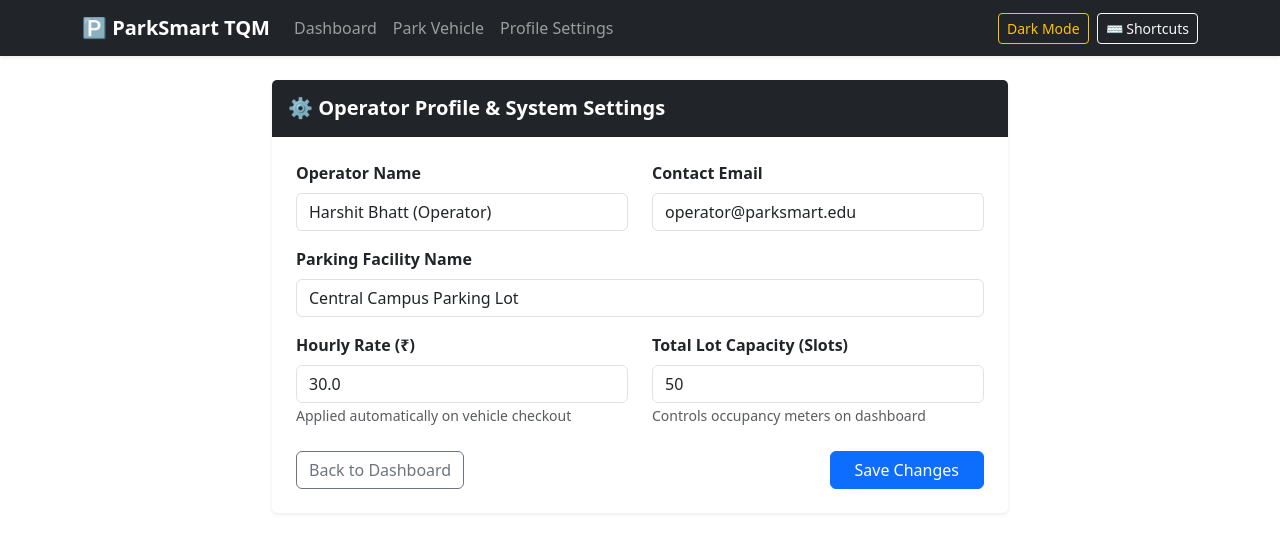
After one commit to HarshitBhatt691/Parking_Management_System_tqm, a Django app: page /profile/ in a window 1280 px wide. The commit adds this page. Shown: the top 553 px of the page. Run offline with Django 3.2, Linux system fonts and the light colour scheme; data comes from the database, SQL or seed files in the repository.

Commit message:
Implement User Profile Settings view, form, and template for Q08

```diff
--- a/core_parking_system_app1/forms.py
+++ b/core_parking_system_app1/forms.py
@@ -1,12 +1,23 @@
 from django import forms
-from .models import Vehicle
+from .models import Vehicle, ProfileSettings
 
 class VehicleForm(forms.ModelForm):
     class Meta:
         model = Vehicle
-        # We only ask for the plate and type; the entry_time and status are automatic!
         fields = ['license_plate', 'vehicle_type']
         widgets = {
-            'license_plate': forms.TextInput(attrs={'class': 'form-control', 'placeholder': 'e.g. ABC-1234'}),
-            'vehicle_type': forms.TextInput(attrs={'class': 'form-control', 'placeholder': 'e.g. Sedan, SUV, Motorcycle'}),
+            'license_plate': forms.TextInput(attrs={'class': 'form-control', 'placeholder': 'e.g. DL-01-AB-1234'}),
+            'vehicle_type': forms.TextInput(attrs={'class': 'form-control', 'placeholder': 'e.g. Sedan, SUV, Bike'}),
         }
+
+class ProfileSettingsForm(forms.ModelForm):
+    class Meta:
+        model = ProfileSettings
+        fields = ['operator_name', 'facility_name', 'hourly_rate', 'total_capacity', 'contact_email']
+        widgets = {
+            'operator_name': forms.TextInput(attrs={'class': 'form-control'}),
+            'facility_name': forms.TextInput(attrs={'class': 'form-control'}),
+            'hourly_rate': forms.NumberInput(attrs={'class': 'form-control'}),
+            'total_capacity': forms.NumberInput(attrs={'class': 'form-control'}),
+            'contact_email': forms.EmailInput(attrs={'class': 'form-control'}),
+        }
--- a/core_parking_system_app1/urls.py
+++ b/core_parking_system_app1/urls.py
@@ -4,4 +4,5 @@ urlpatterns = [
     path('',views.dashboard, name='dashboard'),
     path('add/', views.add_vehicle, name='add_vehicle'),
     path('exit/<int:vehicle_id>/', views.exit_vehicle, name='exit_vehicle'),
+    path('profile/', views.profile_settings, name='profile_settings'),
 ]
--- a/core_parking_system_app1/views.py
+++ b/core_parking_system_app1/views.py
@@ -1,18 +1,21 @@
 from django.shortcuts import render, redirect, get_object_or_404
 from django.contrib import messages
 from django.db.models import Sum
-from .models import Vehicle
-from .forms import VehicleForm
+from .models import Vehicle, ProfileSettings
+from .forms import VehicleForm, ProfileSettingsForm
 
 def dashboard(request):
-    total_capacity = 50  # Default maximum lot capacity
+    settings, _ = ProfileSettings.objects.get_or_create(id=1)
+    total_capacity = settings.total_capacity
     active_vehicles = Vehicle.objects.filter(status='Parked').order_by('-entry_time')
     occupied_count = active_vehicles.count()
     available_spots = max(0, total_capacity - occupied_count)
     occupancy_pct = int((occupied_count / total_capacity) * 100) if total_capacity else 0
     total_revenue = Vehicle.objects.filter(status='Exited').aggregate(Sum('fee'))['fee__sum'] or 0.00
+
     context = {
         'vehicles': active_vehicles,
+        'settings': settings,
         'total_capacity': total_capacity,
         'occupied_count': occupied_count,
         'available_spots': available_spots,
@@ -25,16 +28,29 @@ def add_vehicle(request):
     if request.method == 'POST':
         form = VehicleForm(request.POST)
         if form.is_valid():
-            form.save()
+            vehicle = form.save()
+            messages.success(request, f"Vehicle {vehicle.license_plate} checked in successfully!")
             return redirect('dashboard')
     else:
         form = VehicleForm()
-    return render(request, 'adding_vehicles.html', {'form': form})
-
+    return render(request, 'add_vehicle.html', {'form': form})
 
 def exit_vehicle(request, vehicle_id):
     vehicle = get_object_or_404(Vehicle, id=vehicle_id, status='Parked')
-    fee = vehicle.calculate_fee()
+    settings, _ = ProfileSettings.objects.get_or_create(id=1)
+    fee = vehicle.calculate_fee(rate_per_hour=float(settings.hourly_rate))
     vehicle.save()
     messages.success(request, f"Vehicle {vehicle.license_plate} checked out! Total Fee: ₹{fee:.2f}")
     return redirect('dashboard')
+
+def profile_settings(request):
+    settings, _ = ProfileSettings.objects.get_or_create(id=1)
+    if request.method == 'POST':
+        form = ProfileSettingsForm(request.POST, instance=settings)
+        if form.is_valid():
+            form.save()
+            messages.success(request, "Operator and facility profile updated successfully!")
+            return redirect('profile_settings')
+    else:
+        form = ProfileSettingsForm(instance=settings)
+    return render(request, 'profile_settings.html', {'form': form, 'settings': settings})
--- a/templates/base.html
+++ b/templates/base.html
@@ -39,6 +39,9 @@
                     </li>
                     <li class="nav-item">
                         <a class="nav-link" href="{% url 'add_vehicle' %}">Park Vehicle</a>
+                    </li>
+                    <li class="nav-item">
+                        <a class="nav-link" href="{% url 'profile_settings' %}">Profile Settings</a>
                     </li>
                 </ul>
                 <div class="d-flex align-items-center gap-2">
--- /dev/null
+++ b/templates/profile_settings.html
@@ -0,0 +1,62 @@
+{% extends 'base.html' %}
+
+{% block content %}
+<!-- Alert Messages -->
+{% if messages %}
+    {% for message in messages %}
+        <div class="alert alert-success alert-dismissible fade show shadow-sm" role="alert">
+            {{ message }}
+            <button type="button" class="btn-close" data-bs-dismiss="alert" aria-label="Close"></button>
+        </div>
+    {% endfor %}
+{% endif %}
+
+<div class="row justify-content-center">
+    <div class="col-md-8">
+        <div class="card shadow-sm border-0">
+            <div class="card-header bg-dark text-white py-3">
+                <h5 class="mb-0 fw-bold">⚙️ Operator Profile & System Settings</h5>
+            </div>
+            <div class="card-body p-4">
+                <form method="post">
+                    {% csrf_token %}
+
+                    <div class="row mb-3">
+                        <div class="col-md-6">
+                            <label class="form-label fw-bold">Operator Name</label>
+                            {{ form.operator_name }}
+                        </div>
+                        <div class="col-md-6">
+                            <label class="form-label fw-bold">Contact Email</label>
+                            {{ form.contact_email }}
+                        </div>
+                    </div>
+
+                    <div class="mb-3">
+                        <label class="form-label fw-bold">Parking Facility Name</label>
+                        {{ form.facility_name }}
+                    </div>
+
+                    <div class="row mb-4">
+                        <div class="col-md-6">
+                            <label class="form-label fw-bold">Hourly Rate (₹)</label>
+                            {{ form.hourly_rate }}
+                            <small class="text-muted">Applied automatically on vehicle checkout</small>
+                        </div>
+                        <div class="col-md-6">
+                            <label class="form-label fw-bold">Total Lot Capacity (Slots)</label>
+                            {{ form.total_capacity }}
+                            <small class="text-muted">Controls occupancy meters on dashboard</small>
+                        </div>
+                    </div>
+
+                    <div class="d-flex justify-content-between">
+                        <a href="{% url 'dashboard' %}" class="btn btn-outline-secondary">Back to Dashboard</a>
+                        <button type="submit" class="btn btn-primary px-4">Save Changes</button>
+                    </div>
+                </form>
+            </div>
+        </div>
+    </div>
+</div>
+{% endblock %}
```
